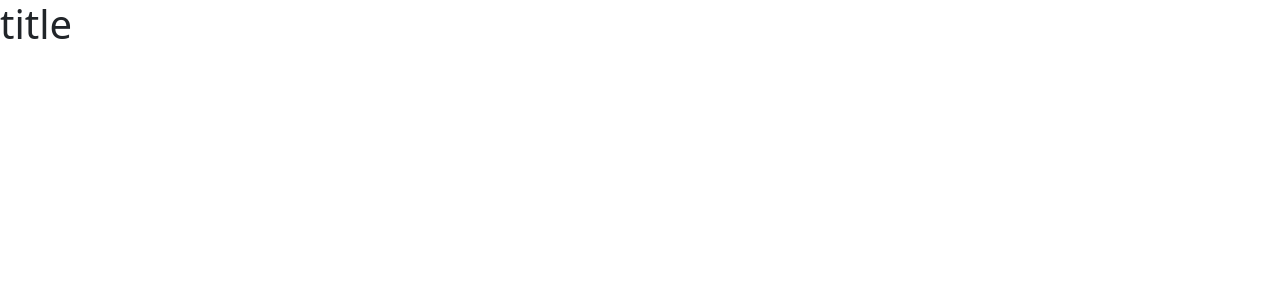
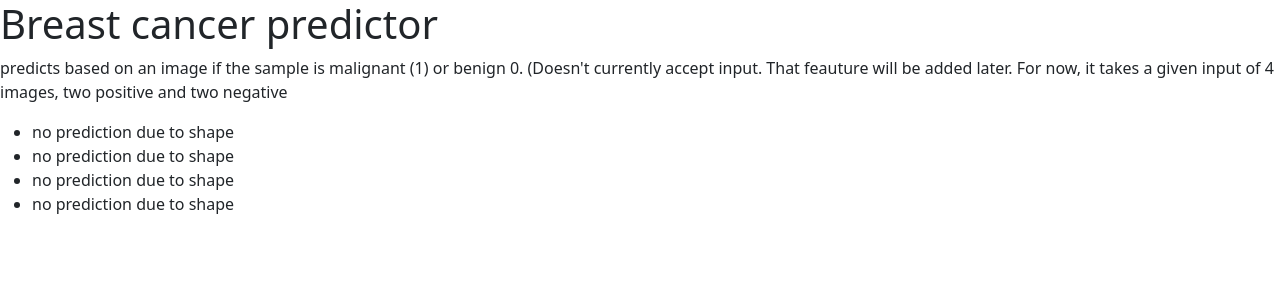
Before and after one commit to trent654321/Project4, a Flask app: page / in a window 1280 px wide. Before the commit the part shown is almost empty. Shown: the top 300 px of the page. Run offline with Flask 2, Linux system fonts and the light colour scheme.

Commit message:
Final Update

```diff
--- a/app.py
+++ b/app.py
@@ -1,8 +1,48 @@
 from flask import Flask, render_template
+import tensorflow as tf
+import numpy as np
 
 app = Flask(__name__)
 
+model = tf.keras.models.load_model('saved_model.h5')
+paths_zero = ['/Users/trent/Downloads/resources/IDC_regular_ps50_idx5/9322/0/9322_idx5_x951_y751_class0.png',
+             '/Users/trent/Downloads/resources/IDC_regular_ps50_idx5/14210/0/14210_idx5_x1801_y1851_class0.png']
+paths_one = ['/Users/trent/Downloads/resources/IDC_regular_ps50_idx5/9383/1/9383_idx5_x1951_y1051_class1.png',
+            '/Users/trent/Downloads/resources/IDC_regular_ps50_idx5/12883/1/12883_idx5_x401_y251_class1.png']
+output_list = []
+for path in paths_zero:
+    image = tf.keras.preprocessing.image.load_img(path)
+    image_arr = tf.keras.preprocessing.image.img_to_array(image)
+    if(image_arr.shape == (50,50,3)):
+        X_test = image_arr
+        X_test_scaled = X_test/255
+        X_test_scaled = X_test_scaled.reshape(1,50,50,3)
+        y_pred = model.predict(X_test_scaled)
+        print()
+        if y_pred.item(0) > .5:
+            output_list.append('Predicts 0, actual is 0. Yay!')
+        else:
+            output_list.append('Predicts 1, actual is 0. Noooo!')
+    else:
+        output_list.append('no prediction due to shape')
+for path in paths_one:
+    image = tf.keras.preprocessing.image.load_img(path)
+    image_arr = tf.keras.preprocessing.image.img_to_array(image)
+    if(image_arr.shape == (50,50,3)):
+        X_test = image_arr
+        X_test_scaled = X_test/255
+        X_test_scaled = X_test_scaled.reshape(1,50,50,3)
+        y_pred = model.predict(X_test_scaled)
+        print()
+        if y_pred.item(0) > .5:
+            output_list.append('Predicts 0, actual is 1. Noooo!')
+        else:
+            output_list.append('Predicts 1, actual is 1. Yay!')
+    else:
+        output_list.append('no prediction due to shape')
+
 @app.route("/")
 def index():
-    title = 'title'
-    return render_template('index.html',title=title)
+    title = 'Breast cancer predictor'
+    paragraph = 'predicts based on an image if the sample is malignant (1) or benign 0. (Doesn\'t currently accept input. That feauture will be added later. For now, it takes a given input of 4 images, two positive and two negative'
+    return render_template('index.html',title=title,paragraphs=[paragraph],list_items=output_list)
--- a/templates/index.html
+++ b/templates/index.html
@@ -4,4 +4,16 @@
 {% endblock %}
 {% block body %}
 <div><h1>{{ title }}</h1></div>
+<div>
+    {% for paragraph in paragraphs %}
+    <p>{{ paragraph }}</p>
+    {% endfor %}
+</div>
+<div>
+    <ul>
+        {% for list_item in list_items %}
+        <li>{{ list_item }}</li>
+        {% endfor %}
+    </ul>
+</div>
 {% endblock %}
```
Also changed, not shown: index.html (deleted, +0 -10 lines), README.md, 1 other file.
